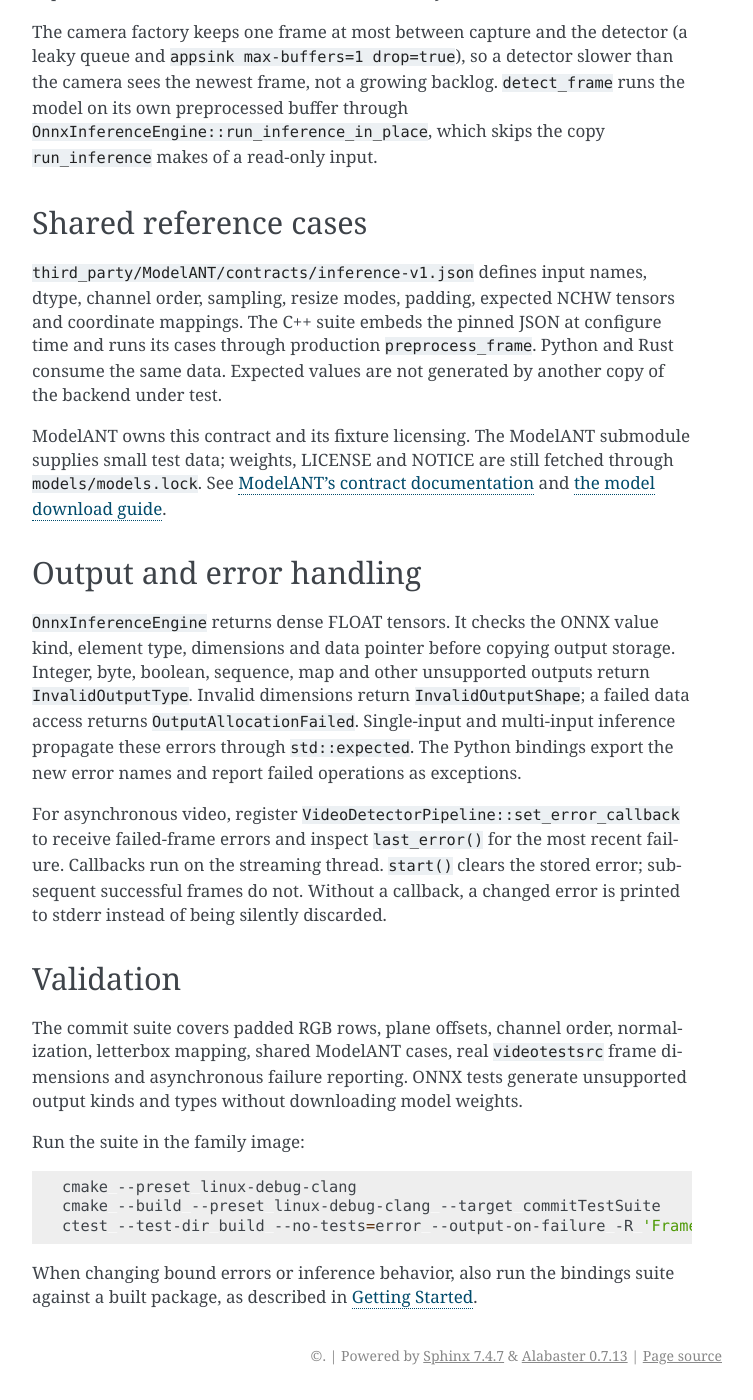
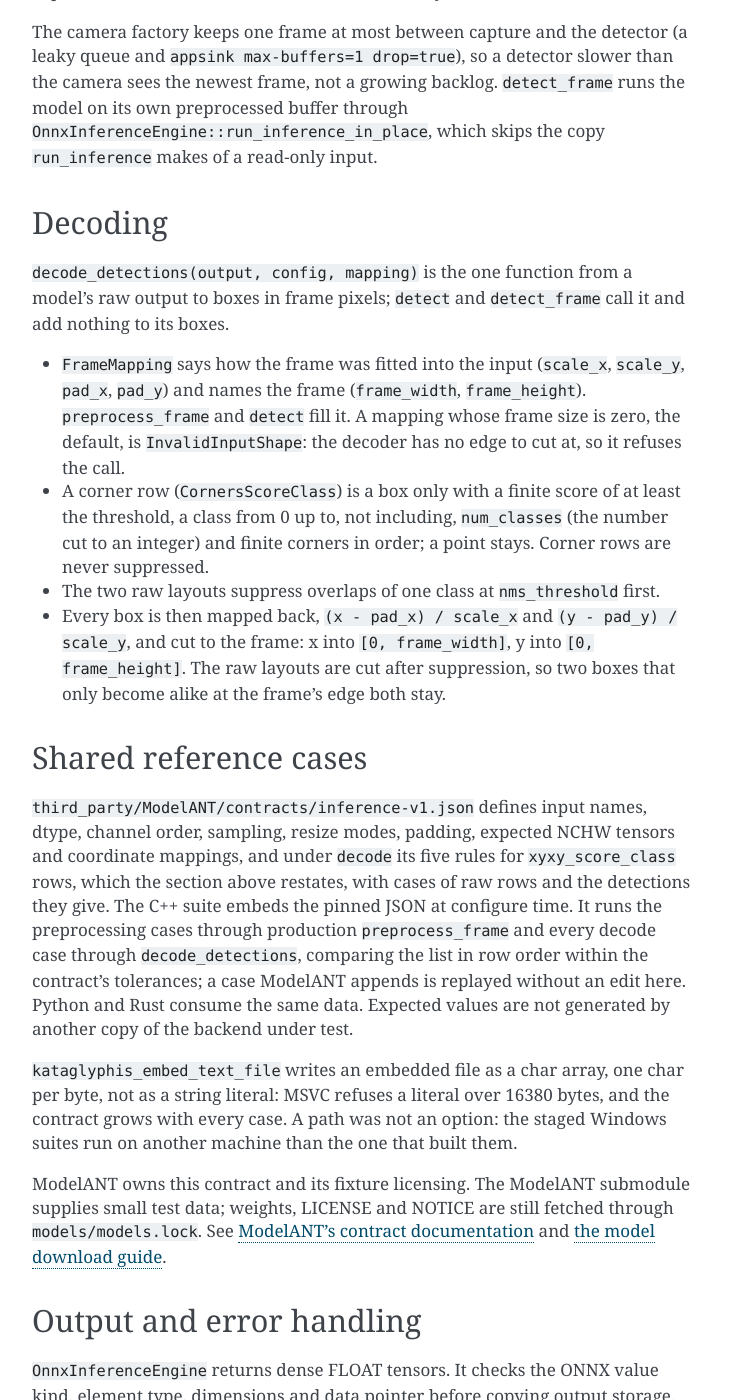
Before and after one commit to Kataglyphis/AccelerANTgine, a Sphinx documentation site: the page built from docs/source/inference_preprocessing.rst, in a window 1280 px wide and 1400 px high, scrolled down 1290 px. Shown: the whole window, without its empty margins (388-1141 px from the left). Built offline with Sphinx 7.4.7, drawn with Linux system fonts in a browser that asks for light colours; some of the changed text lies outside the part shown.

Commit message:
feat(detector): decode_detections cuts to the frame and replays ModelANT's decode cases [ci windows]
The cut to the frame sat in the private YoloDetector::post_process, so
the public decoder returned uncut boxes and could not meet two of the
nine decode cases ModelANT's inference contract holds since a6eaca1.
The cut is now the last step of decode_detections for all three
layouts, after suppression for the raw heads, with its arithmetic
unchanged; post_process no longer cuts. FrameMapping carries the frame's
size (two members after the four floats), preprocess_frame and detect
fill it, and a mapping without it is InvalidInputShape instead of a
silent skip. Rust, C++ and Python each have one function from raw rows
to cut boxes.

A commit test replays every case of contract["decode"]["cases"] through
the public decoder in row order within the contract's tolerances, and
names no case, so one ModelANT appends is replayed without an edit. The
ModelANT gitlink moves from 78d10cf to a6eaca1.

cmake/EmbedTextFile.cmake writes the embedded files as a char array: the
contract was one raw string literal of 12.5 KB, close to cl.exe's limit
for one literal, and the next appended cases would have passed it. A
script suite with four recipes holds the embed.

Proven on arm64: 250 tests with clang (ASan, UBSan); source mutants
that remove the cut, add suppression for corner rows or drop a row
check each fail the replay (built by hand, the mutation workflow builds
no C++). Not built with clang-cl or MSVC here: the Windows lanes are
asked for.

Co-Authored-By: Claude Fable 5.2 <noreply@anthropic.com>
Claude-Session: https://claude.ai/code/session_01E5kGgEaJSZsVLTrbPW3VLm

```diff
--- a/docs/source/development_workflow.rst
+++ b/docs/source/development_workflow.rst
@@ -51,7 +51,8 @@ library itself; ``Test/python`` tests the Python bindings.
        decoding (thresholds, classes, NMS, scaling, NaN and infinity, rows
        shorter than the class count, YOLOv8/11 ``[1, 4 + C, N]`` columns, the
        ``kataglyphis.output`` metadata behind ``Auto``, labels from the config,
-       ``InvalidOutputShape``); the ORT thread count from the TOML config to the
+       ``InvalidOutputShape``, the cut to the frame, and every decode case of
+       ModelANT's contract through ``decode_detections``); the ORT thread count from the TOML config to the
        session options; XNNPACK and DNNL running or ``ProviderUnavailable``; the MIGraphX plugin's module search,
        registration guard and error paths, with a stand-in module in place of AMD's; GStreamer frames from ``videotestsrc`` and
        ``fakesrc`` through ``appsink``, callbacks and state; the WebRTC stream
@@ -69,7 +70,8 @@ library itself; ``Test/python`` tests the Python bindings.
        inference TOML on arbitrary bytes, unsigned fields that round-trip or are
        rejected, the stream-name mapping, the COCO table, the YOLO decoder on
        arbitrary floats, and ``decode_detections`` on arbitrary shapes, where an
-       unreadable shape must be ``InvalidOutputShape``
+       unreadable shape must be ``InvalidOutputShape`` and every box lies on the
+       frame
    * - ``Test/golden``
      - ``goldenTestSuite``
      - The ``golden`` ctest label, native Linux Debug only: the locked model
--- a/docs/source/inference_preprocessing.rst
+++ b/docs/source/inference_preprocessing.rst
@@ -35,9 +35,9 @@ RGB bytes by 255 and produce ``[1, 3, input_height, input_width]`` in NCHW order
 
 Stretch resizes each axis independently. Letterbox preserves aspect ratio, rounds and clamps
 the resized dimensions, then pads with ``114/255``. Integer padding puts an extra pixel on the
-right or bottom. ``PreprocessedFrame::mapping`` records the actual per-axis scale and padding;
-``detect_frame`` uses it to undo padding and scaling when decoding boxes. Use this frame path
-when letterbox coordinate mapping is needed.
+right or bottom. ``PreprocessedFrame::mapping`` records the frame's size and the actual per-axis
+scale and padding; ``detect_frame`` hands it to the decoder, which undoes padding and scaling and
+cuts each box to that frame. Use this frame path when letterbox coordinate mapping is needed.
 
 The model's export determines both preprocessing and output layout. For ModelANT's
 DEIM-D-FINE-N choose stretch and ``YoloOutputLayout::CornersScoreClass``: its rows are
@@ -51,19 +51,46 @@ frame, not a growing backlog. ``detect_frame`` runs the model on its own preproc
 through ``OnnxInferenceEngine::run_inference_in_place``, which skips the copy ``run_inference``
 makes of a read-only input.
 
+Decoding
+--------
+
+``decode_detections(output, config, mapping)`` is the one function from a model's raw output to
+boxes in frame pixels; ``detect`` and ``detect_frame`` call it and add nothing to its boxes.
+
+- ``FrameMapping`` says how the frame was fitted into the input (``scale_x``, ``scale_y``,
+  ``pad_x``, ``pad_y``) and names the frame (``frame_width``, ``frame_height``).
+  ``preprocess_frame`` and ``detect`` fill it. A mapping whose frame size is zero, the default, is
+  ``InvalidInputShape``: the decoder has no edge to cut at, so it refuses the call.
+- A corner row (``CornersScoreClass``) is a box only with a finite score of at least the
+  threshold, a class from 0 up to, not including, ``num_classes`` (the number cut to an integer)
+  and finite corners in order; a point stays. Corner rows are never suppressed.
+- The two raw layouts suppress overlaps of one class at ``nms_threshold`` first.
+- Every box is then mapped back, ``(x - pad_x) / scale_x`` and ``(y - pad_y) / scale_y``, and cut
+  to the frame: x into ``[0, frame_width]``, y into ``[0, frame_height]``. The raw layouts are cut
+  after suppression, so two boxes that only become alike at the frame's edge both stay.
+
 Shared reference cases
 ----------------------
 
 ``third_party/ModelANT/contracts/inference-v1.json`` defines input names, dtype, channel order,
-sampling, resize modes, padding, expected NCHW tensors and coordinate mappings. The C++ suite
-embeds the pinned JSON at configure time and runs its cases through production
-``preprocess_frame``. Python and Rust consume the same data. Expected values are not generated
-by another copy of the backend under test.
+sampling, resize modes, padding, expected NCHW tensors and coordinate mappings, and under
+``decode`` its five rules for ``xyxy_score_class`` rows, which the section above restates, with
+cases of raw rows and the detections they give. The C++ suite embeds the pinned JSON at
+configure time. It runs the preprocessing cases through production ``preprocess_frame`` and
+every decode case through ``decode_detections``, comparing the list in row order within the
+contract's tolerances; a case ModelANT appends is replayed without an edit here. Python and Rust
+consume the same data. Expected values are not generated by another copy of the backend under
+test.
+
+``kataglyphis_embed_text_file`` writes an embedded file as a char array, one char per byte, not
+as a string literal: MSVC refuses a literal over 16380 bytes, and the contract grows with every
+case. A path was not an option: the staged Windows suites run on another machine than the one
+that built them.
 
 ModelANT owns this contract and its fixture licensing. The ModelANT submodule supplies small
 test data; weights, LICENSE and NOTICE are still fetched through ``models/models.lock``.
 See `ModelANT's contract documentation
-<https://github.com/Kataglyphis/ModelANT/blob/7bb8c9f5b4c8a74632c850b0066dc8ec2adf421f/contracts/README.md>`_ and
+<https://github.com/Kataglyphis/ModelANT/blob/a6eaca189b72d257700511f856ccfe9407350626/contracts/README.md>`_ and
 `the model download guide <https://github.com/Kataglyphis/AccelerANTgine/blob/develop/models/README.md>`_.
 
 Output and error handling
@@ -85,9 +112,9 @@ Validation
 ----------
 
 The commit suite covers padded RGB rows, plane offsets, channel order, normalization,
-letterbox mapping, shared ModelANT cases, real ``videotestsrc`` frame dimensions and asynchronous
-failure reporting. ONNX tests generate unsupported output kinds and types without downloading
-model weights.
+letterbox mapping, the shared ModelANT preprocessing and decode cases, the cut to the frame for
+every layout, real ``videotestsrc`` frame dimensions and asynchronous failure reporting. ONNX
+tests generate unsupported output kinds and types without downloading model weights.
 
 Run the suite in the family image:
 
```
Also changed, not shown: other parts of docs/source/inference_preprocessing.rst (+1 -1 lines), AGENTS.md (+15 -4 lines), BACKLOG.md (+11 -1 lines), CHANGELOG.md (+32 -0 lines), 8 other files.
